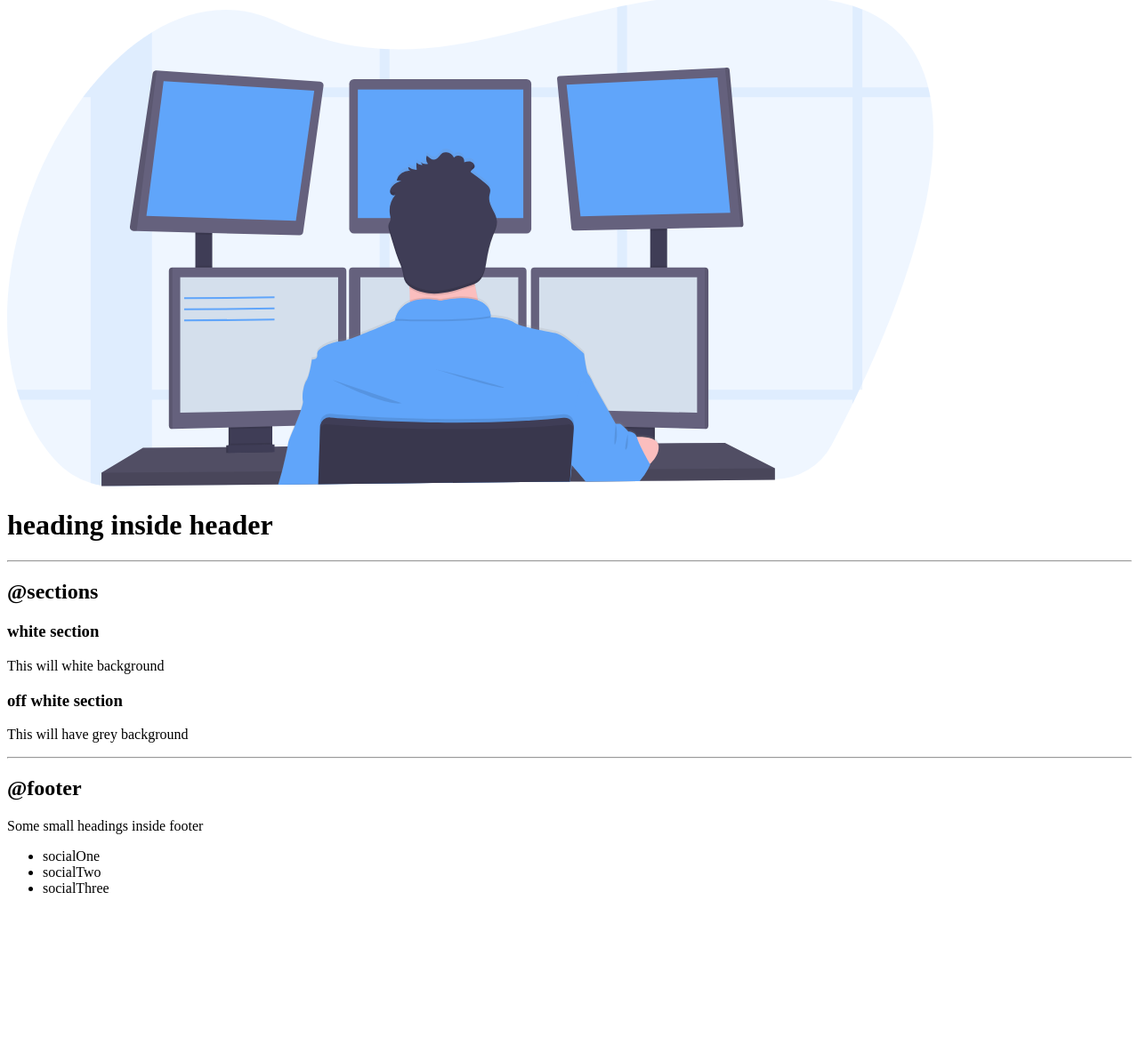
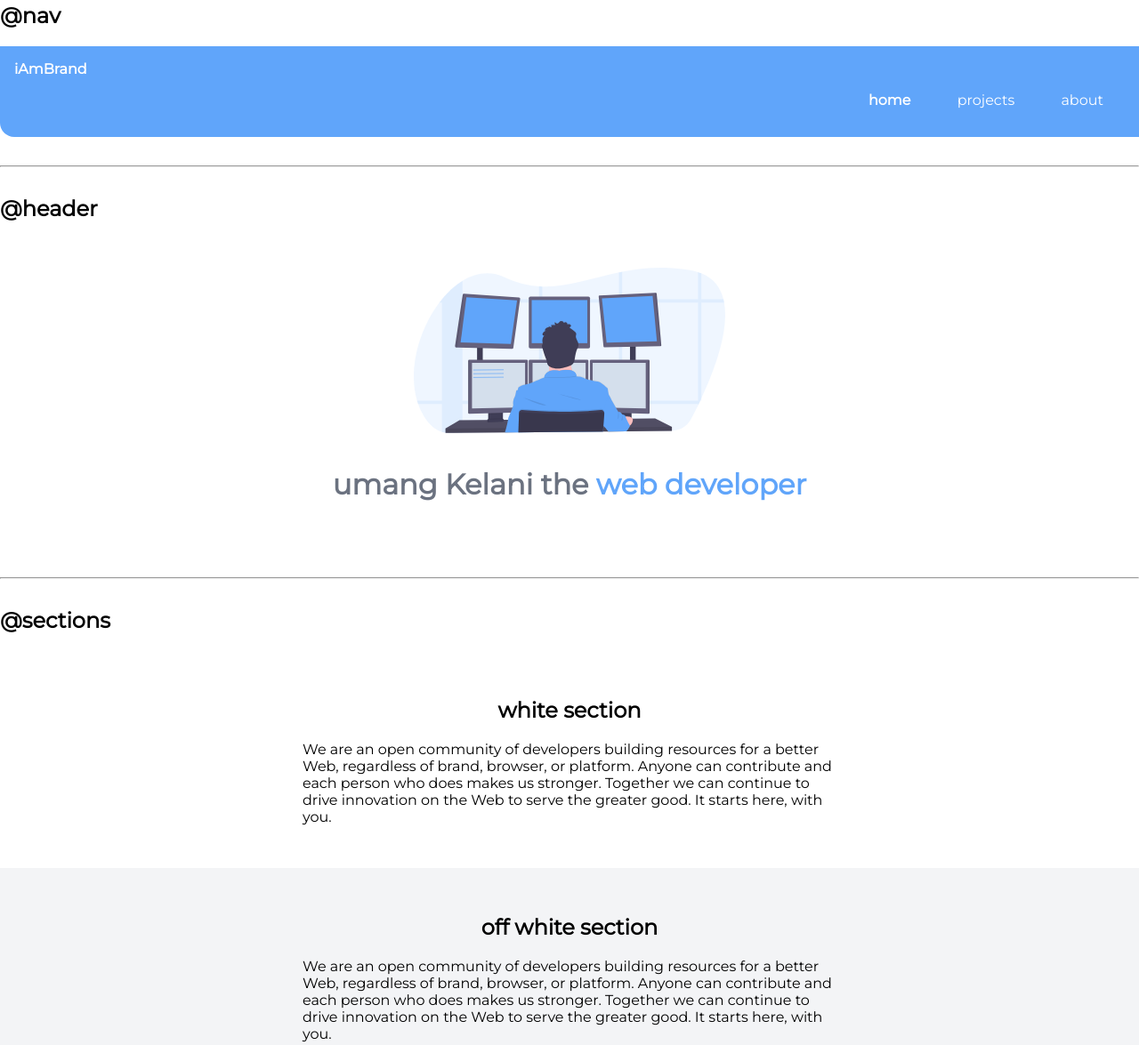
Before and after one commit to umang-kelani/umangkelani-site, a plain HTML site: page index.html in a window 1280 px wide. Shown: the part 1313-2488 px from the top of the page at 89% size. Before the commit the page ends 2337 px from the top, so only its background shows below. Drawn offline with Linux system fonts and the light colour scheme.

Commit message:
CSS Changes

```diff
--- a/index.html
+++ b/index.html
@@ -5,10 +5,25 @@
     <meta http-equiv="X-UA-Compatible" content="IE=edge">
     <meta name="viewport" content="width=device-width, initial-scale=1.0">
     <title> Component Library </title>
+
+    <!-- CSS Way 1: Style Tage
+    <style>
+        body {
+            color: red;
+        }
+    </style> -->
+
+    <!-- Thir Way of CSS: external link -->
+    <link href="styles.css" rel="stylesheet" />
+
 </head>
 <body>
     <h1>Umang kelani's component library</h1>
+    <!-- CSS Way 2: Style Attribute
+    < style="color:red"> -->
     <p>I am attending neog.camp and I want to make a library to make all my projects look good and consistent.</p>
+
+    <p>This paragraph will have <strong>bold</strong> text</p>
 
     <hr>
 
@@ -23,25 +38,25 @@
     <h2>@container</h2>
 
     <h3>fluid container</h3>
-    <div>This is a fluid container and it will go till the end of the page</div>
+    <div class="container">This is a fluid container and it will go till the end of the page</div>
 
     <h3>center container</h3>
-    <div>This is a centered container and it will go till the specified width</div>
+    <div class="container container-center">This is a centered container and it will go till the specified width</div>
 
     <hr>
 
     <h2>@links</h2>
 
-    <a href="/">Primary Link</a>
-    <a href="/">Secondary Link</a>
+    <a class="link link-primary" href="/">Primary Link</a>
+    <a class="link link-secondary" href="/">Secondary Link</a>
 
     <hr>
 
     <h2>@lists</h2>
 
     <h3>unordered list</h3>
-
-    <ul>
+    <p>This list won't have bullet</p>
+    <ul class="list-non-bullet">
         <li>Item One</li>
         <li>Item Two</li>
         <li>Item Three</li>
@@ -49,15 +64,15 @@
 
      <h3>unordered inline list</h3>
 
-     <ul>
-         <li>Inline Item One</li>
-         <li>Inline Item Two</li>
-         <li>Inline Item Three</li>
+     <ul class="list-non-bullet">
+         <li class="list-item-inline">Inline Item One</li>
+         <li class="list-item-inline">Inline Item Two</li>
+         <li class="list-item-inline">Inline Item Three</li>
      </ul>
 
      <h3>reverse ordered list</h3>
 
-     <ol>
+     <ol reversed>
          <li>Item One</li>
          <li>Item Two</li>
          <li>Item Three</li>
@@ -67,17 +82,17 @@
 
      <h2>@nav</h2>
 
-     <nav>
-         <div>iAmBrand</div>
-         <ul>
-             <li>
-                 <a href="/">home</a>
+     <nav class="navigation container">
+         <div class="nav-brand">iAmBrand</div>
+         <ul class="list-non-bullet nav-pills">
+             <li class="list-item-inline">
+                 <a class="link link-active" href="/">home</a>
              </li>
-             <li>
-                 <a href="/">projects</a>
+             <li class="list-item-inline">
+                 <a class="link" href="/">projects</a>
              </li>
-             <li>
-                 <a href="/">about</a>
+             <li class="list-item-inline">
+                 <a class="link" href="/">about</a>
              </li>
          </ul>
      </nav>
@@ -86,35 +101,51 @@
 
      <h2>@header</h2>
 
-     <header>
-         <img src="images/hero.svg"/>
-         <h1>heading inside header</h1>
+     <header class="hero">
+         <img class="hero-img" src="images/hero.svg"/>
+         <h1 class="hero-heading" >umang Kelani the <span class="heading-inverted">web developer</span></h1>
      </header>
 
      <hr>
 
      <h2>@sections</h2>
 
-     <section>
-        <h3>white section</h3>
-        <p>This will white background</p>
+     <section class="section">
+        <div class="container container-center">
+            <h1>white section</h1>
+            <p>We are an open community of developers building resources for a better Web, regardless of brand, browser, or platform. Anyone can contribute and each person who does makes us stronger. Together we can continue to drive innovation on the Web to serve the greater good. It starts here, with you.</p>
+        </div>
      </section>
 
-     <section>
-         <h3>off white section</h3>
-         <p>This will have grey background</p>
+     <section class="section ow">
+        <div class="container container-center">
+            <h1>off white section</h1>
+            <p>We are an open community of developers building resources for a better Web, regardless of brand, browser, or platform. Anyone can contribute and each person who does makes us stronger. Together we can continue to drive innovation on the Web to serve the greater good. It starts here, with you.</p>
+        </div>
      </section>
 
      <hr>
 
      <h2>@footer</h2>
 
-     <footer>
-         <div>Some small headings inside footer</div>
-         <ul>
-             <li>socialOne</li>
-             <li>socialTwo</li>
-             <li>socialThree</li>
+     <footer class="footer">
+         <div class="footer-header">Some small headings inside footer</div>
+         <ul class="social-links list-non-bullet">
+             <li class="list-item-inline">
+                 <a class="link" href="/">
+                    socialOne
+                </a>
+             </li>
+             <li class="list-item-inline">
+                <a class="link" href="/">
+                   socialTwo
+               </a>
+            </li>
+            <li class="list-item-inline">
+                <a class="link" href="/">
+                   socialThree
+               </a>
+            </li>
          </ul>
      </footer>
 
--- /dev/null
+++ b/styles.css
@@ -0,0 +1,127 @@
+@import url("https://fonts.googleapis.com/css2?family=Montserrat:wght@400;00&display=swap");
+
+:root {
+  --primary-color: #60a5fa;
+  --off-white: #f3f4f6;
+  --dark-grey: #6b7280;
+}
+
+body {
+  font-family: "Montserrat", sans-serif;
+  margin: 0px;
+}
+
+hr {
+  margin: 2rem 0rem;
+}
+
+/* container  */
+.container {
+  padding: 0rem 1rem;
+}
+
+.container-center {
+  max-width: 600px;
+  margin: auto;
+}
+
+.link {
+  text-decoration: none;
+  padding: 0.5rem 1rem;
+}
+
+.link-primary {
+  background-color: var(--primary-color);
+  border-radius: 0.5rem;
+  color: white;
+}
+
+.link-secondary {
+  color: var (--primary-color);
+  border-radius: 0.5rem;
+  border: 1px solid var(--primary-color);
+}
+
+.list-non-bullet {
+  list-style: none;
+}
+
+.list-item-inline {
+  display: inline;
+  padding: 0rem 0.5rem;
+}
+
+/* navigation */
+
+.navigation {
+  background-color: var(--primary-color);
+  color: white;
+  padding: 1rem;
+  border-bottom-left-radius: 1rem;
+}
+
+.navigation .nav-brand {
+  font-weight: bold;
+}
+
+.navigation .nav-pills {
+  text-align: right;
+}
+
+.navigation .link {
+  color: white;
+}
+
+.navigation .link-active {
+  font-weight: bold;
+}
+
+.hero {
+  padding: 2rem;
+}
+
+.hero .hero-img {
+  max-width: 350px;
+  display: block;
+  margin: auto;
+}
+
+.hero .hero-heading {
+  text-align: center;
+  padding-top: 1rem;
+  color: var(--dark-grey);
+}
+
+.heading-inverted {
+  color: var(--primary-color);
+}
+
+.section {
+  padding: 2rem;
+}
+
+.section h1 {
+  text-align: center;
+}
+
+.ow {
+  background-color: var(--off-white);
+}
+
+/* footer  */
+
+.footer {
+  background-color: var(--primary-color);
+  padding: 2rem 1rem;
+  text-align: center;
+  color: white;
+  border-top-right-radius: 1rem;
+}
+
+.footer .link {
+  color: white;
+}
+
+.footer ui {
+  padding-inline-start: 0px;
+}
```
